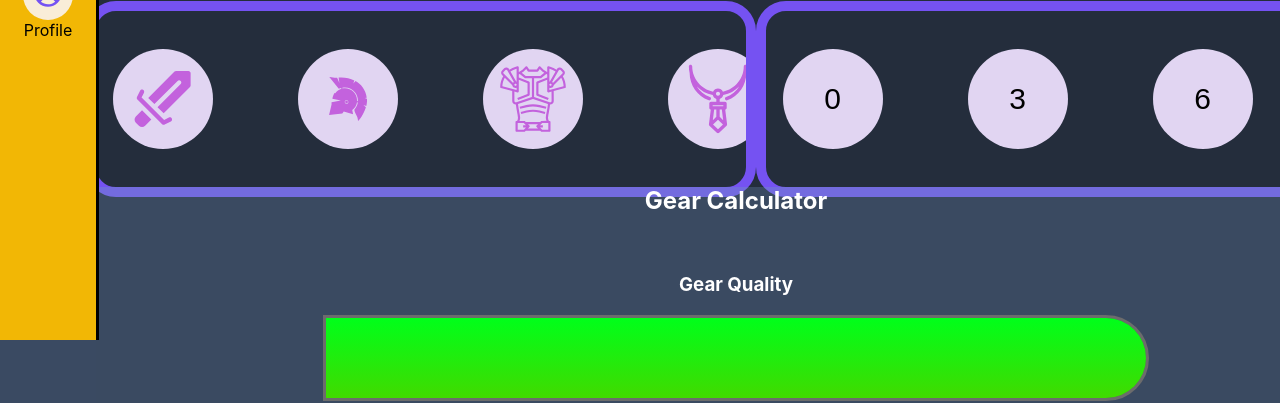
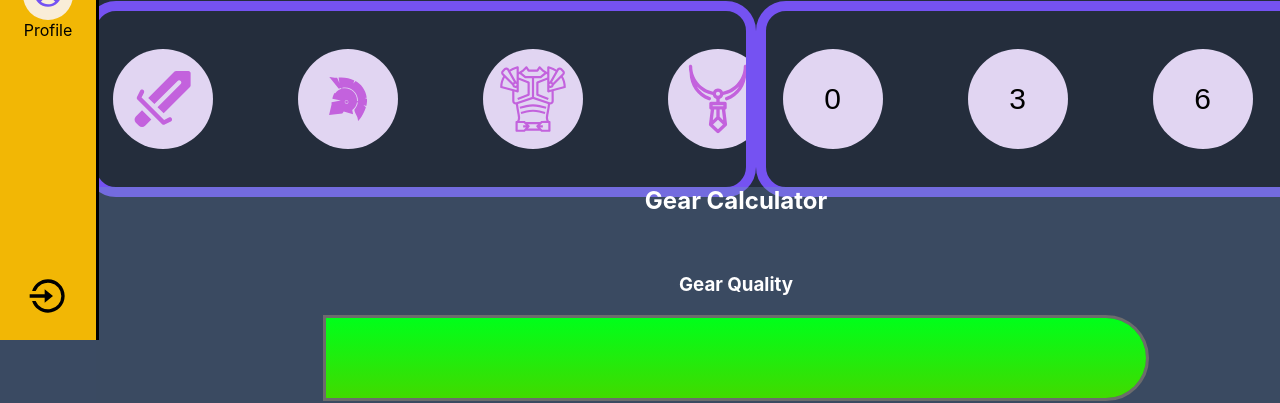
Before and after one commit to lcmalloy/E7, a React (Create React App) app in the folder e7-inventory-app/: page / in a window 1280 px wide. Shown: the part 460-863 px from the top of the page. Built offline with nearby package versions, Linux system fonts and the light colour scheme; no server answers.

Commit message:
added eventlistener for page resize to keep login/logout button at bottom of verticalNav

```diff
--- a/e7-inventory-app/src/components/navbar/Navbar.jsx
+++ b/e7-inventory-app/src/components/navbar/Navbar.jsx
@@ -1,4 +1,4 @@
-import React from 'react'
+import React, { useState, useEffect } from 'react'
 import './Navbar.scss'
 import { IoHome } from 'react-icons/io5'
 import { BsCalculator } from 'react-icons/bs'
@@ -11,8 +11,24 @@ import {Link} from 'react-router-dom'
 import logo from '../../assets/logo-small.png'
 import { useAuth } from '../Contexts/AuthContext.js'
 
+const getHeight = () => window.innerHeight || document.documentElement.clientHeight || document.body.clientHeight;
+
 const Navbar = () => {
   const { logout, currentUser } = useAuth()
+  const [ height, setHeight ] = useState(getHeight())
+
+  useEffect(() => {
+    let timeoutId = null;
+    const resizeListener = () => {
+      clearTimeout(timeoutId)
+      timeoutId = setTimeout(() => setHeight(getHeight()), 100);
+    }
+    window.addEventListener('resize', resizeListener);
+
+    return () => {
+      window.removeEventListener('resize', resizeListener);
+    }
+  }, [])
    return (
      <div className="nav">
       <div className="vertical-nav-container">
@@ -50,7 +66,7 @@ const Navbar = () => {
           </div>
             Profile
           </div>
-          <div className="nav-links-container">
+          <div className="nav-links-container" style={{"--window-height" : `${height}px`}}>
             { !currentUser?.email && (
               <Link to="/login">
                 <RiLoginCircleLine />
@@ -59,7 +75,6 @@ const Navbar = () => {
             { currentUser?.email && (
               <GrLogout onClick={logout}/>
             )}
-
           </div>
         </div>
       </div>
--- a/e7-inventory-app/src/components/navbar/Navbar.scss
+++ b/e7-inventory-app/src/components/navbar/Navbar.scss
@@ -27,7 +27,7 @@
   }
 
   .nav-links-container:last-child {
-    padding-top: 33em;
+    padding-top: calc(var(--window-height) - 594px);
     flex-direction: column-reverse;
 
     svg {
```
